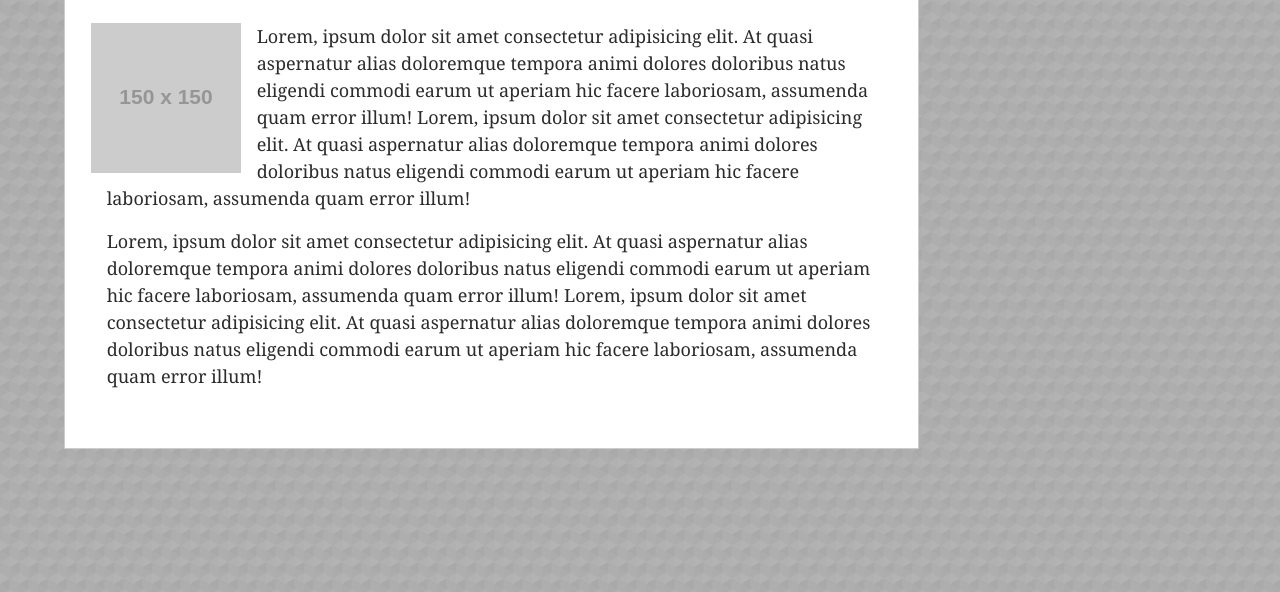
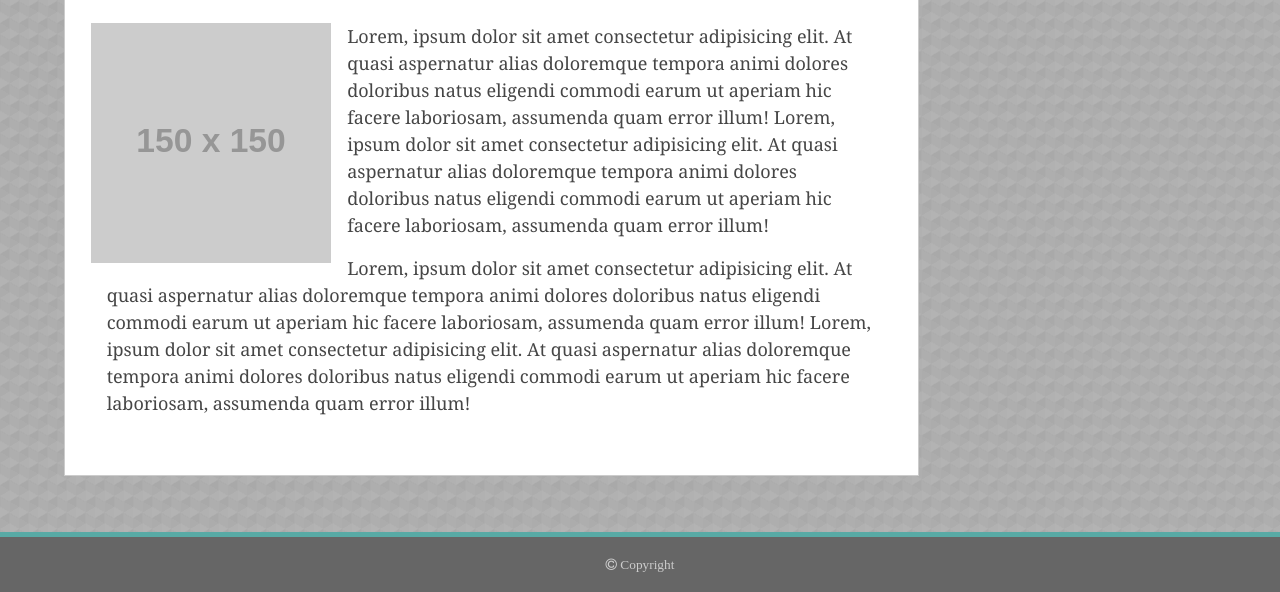
Before and after one commit to logantwalker/HW-02-ResponsivePortfolio, a plain HTML site: page index.html in a window 1280 px wide. Shown: the part 208-800 px from the top of the page. Drawn offline with nearby package versions, Linux system fonts and the light colour scheme; placeholder pictures from the web are drawn by us.

Commit message:
footer update

```diff
--- a/index.html
+++ b/index.html
@@ -49,7 +49,7 @@
                 </div>
                 <div class='row'>
                     <div class='col-12' id='about-me-body'>
-                        <img src='https://via.placeholder.com/150' style='float: left;'>
+                        <img src='https://via.placeholder.com/150'>
                         <p>
                             Lorem, ipsum dolor sit amet consectetur adipisicing elit. At quasi aspernatur alias
                             doloremque tempora animi dolores doloribus natus eligendi commodi earum ut aperiam hic
@@ -68,12 +68,14 @@
                 </div>
             </div>
         </div>
-        <div class='row'>
-            <div class='col'>
-
+    </main>
+    <footer>
+        <div class='row justify-content-center align-items-center' style='min-height: 100%;'>
+            <div class="col-12">
+                <i class="fa fa-copyright" aria-hidden="true"> Copyright</i>
             </div>
         </div>
-    </main>
+    </footer>
 
 
     <script src="https://code.jquery.com/jquery-3.5.1.slim.min.js"
--- a/styles/index.css
+++ b/styles/index.css
@@ -4,6 +4,19 @@
 body{
     background-image: url(../Assets/Images/hexabump.png);
     font-family:Georgia, 'Times New Roman', Times, serif;
+}
+
+footer{
+    position: fixed;
+    bottom:0px;
+    width:100%;
+    border-top: 5px solid #58AAA5;
+    height:7.5%;
+    color:#cccccc;
+    font-size: smaller;
+    background-color:#666666;
+    text-align: center;
+    justify-content: center;
 }
 .navbar{
     padding:0px;
@@ -72,7 +85,7 @@ body{
 }
 #about-me-body{
     font-size: large;
-    color:rgb(44, 44, 44);
+    color:rgb(70, 70, 70);
     max-width:94%;
     margin-top:2%;
     margin-bottom:5%;
@@ -84,6 +97,8 @@ body{
 
 #about-me-body img{
     margin-right:2%;
+    min-width:30%;
+    float: left;
 }
 
 #about-me-body p{
@@ -98,10 +113,15 @@ body{
         max-width:100%;
     }
     #about-me-parent{
-    max-width:90%;
-    margin-left:5%;
-    margin-right:5%;
-}
+        max-width:90%;
+        margin-left:5%;
+        margin-right:5%;
+    }
+    #about-me-body img{
+        margin-right:2%;
+        min-width:40%;
+        float: left;
+    }
 }
 
 
```
